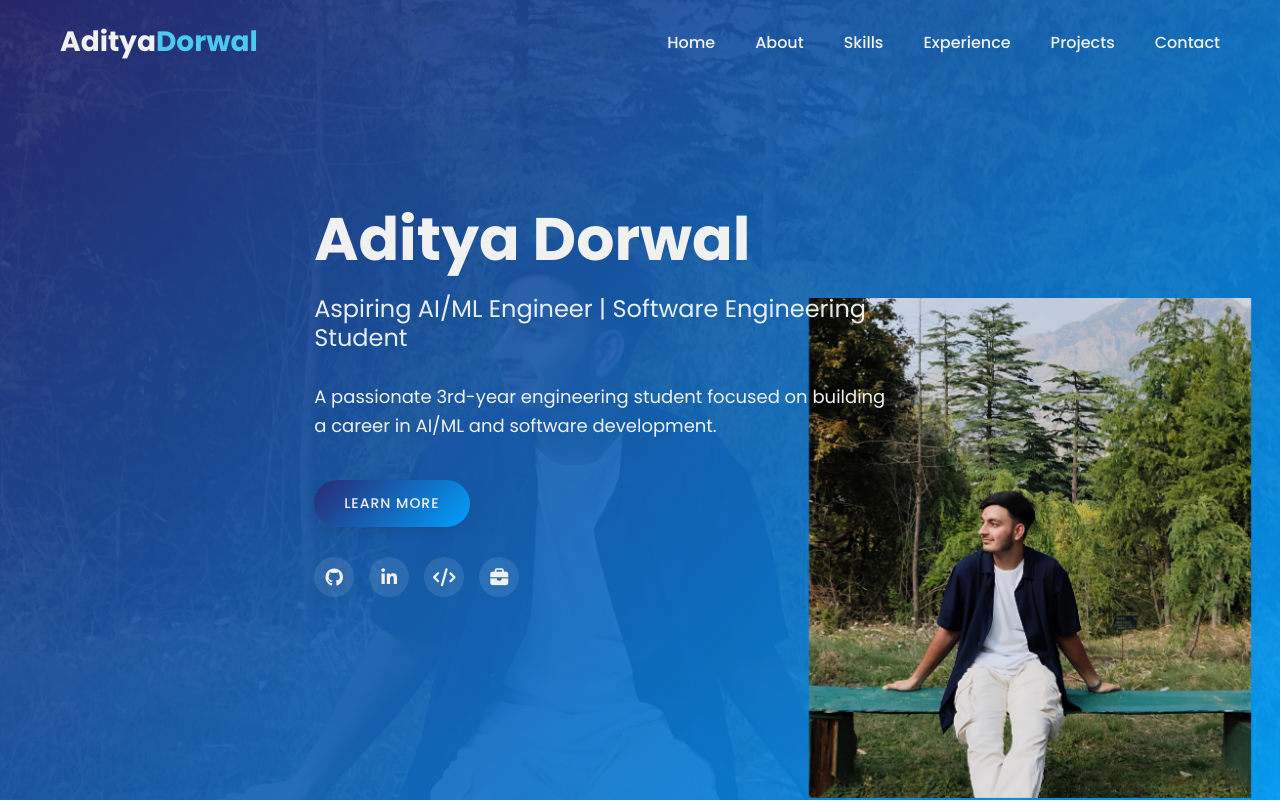
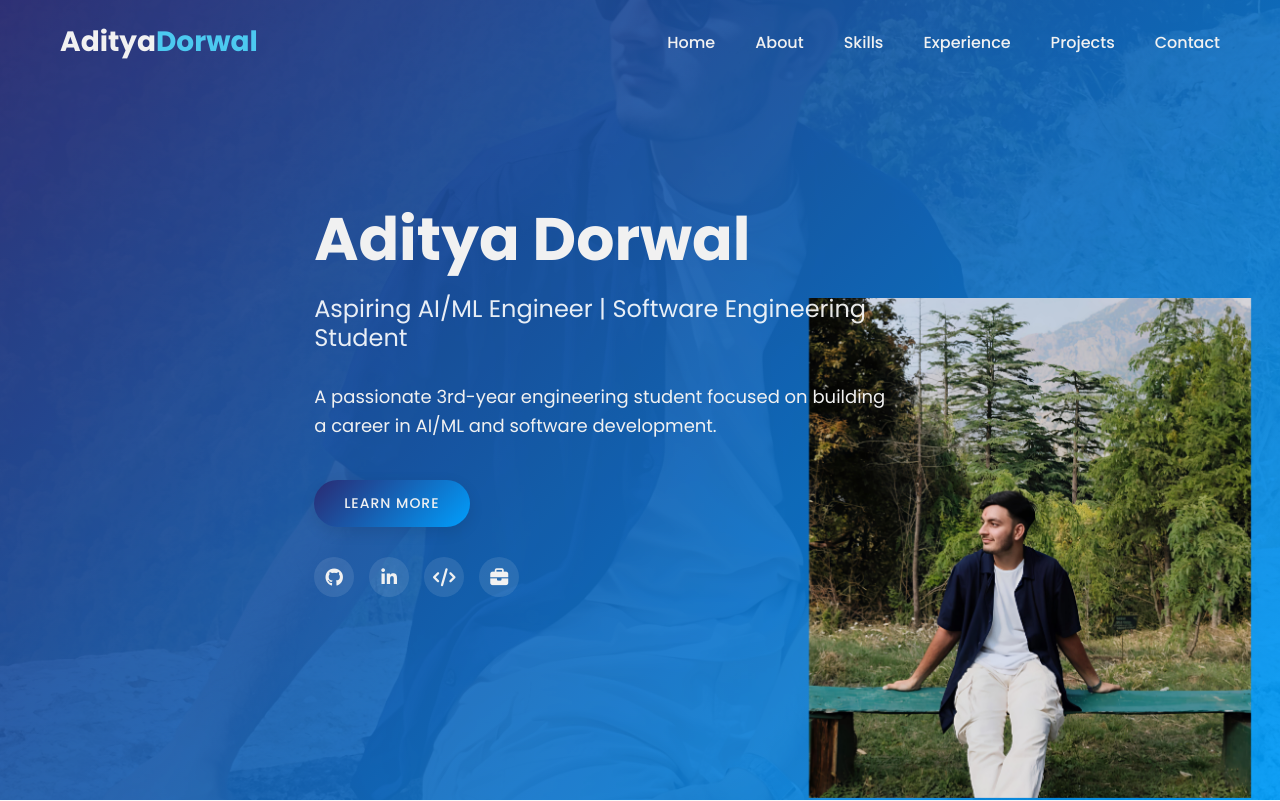
Before and after one commit to adityadorwal/portfolio, a plain HTML site: page index.html in a window 1280 px wide. Shown: the top 801 px of the page. Drawn offline with Linux system fonts and the light colour scheme.

Commit message:
Update styles.css

```diff
--- a/styles.css
+++ b/styles.css
@@ -209,7 +209,7 @@ a:hover {
     left: 0;
     width: 100%;
     height: 100%;
-    background-image: url("Images/Profile_pic_1.jpg");
+    background-image: url("Images/baground_profile_pic1.jpg");
     background-size: cover;
     background-position: center;
     opacity: 0.08;
```
